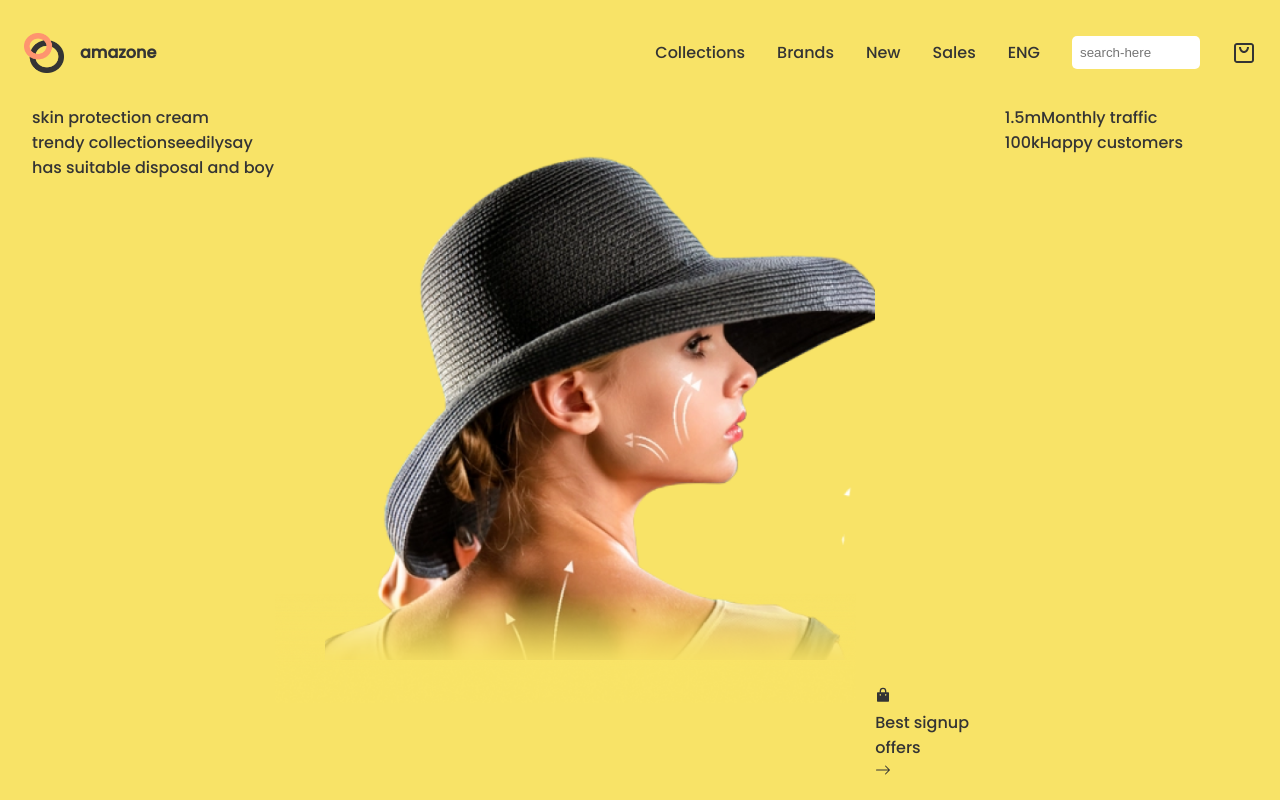
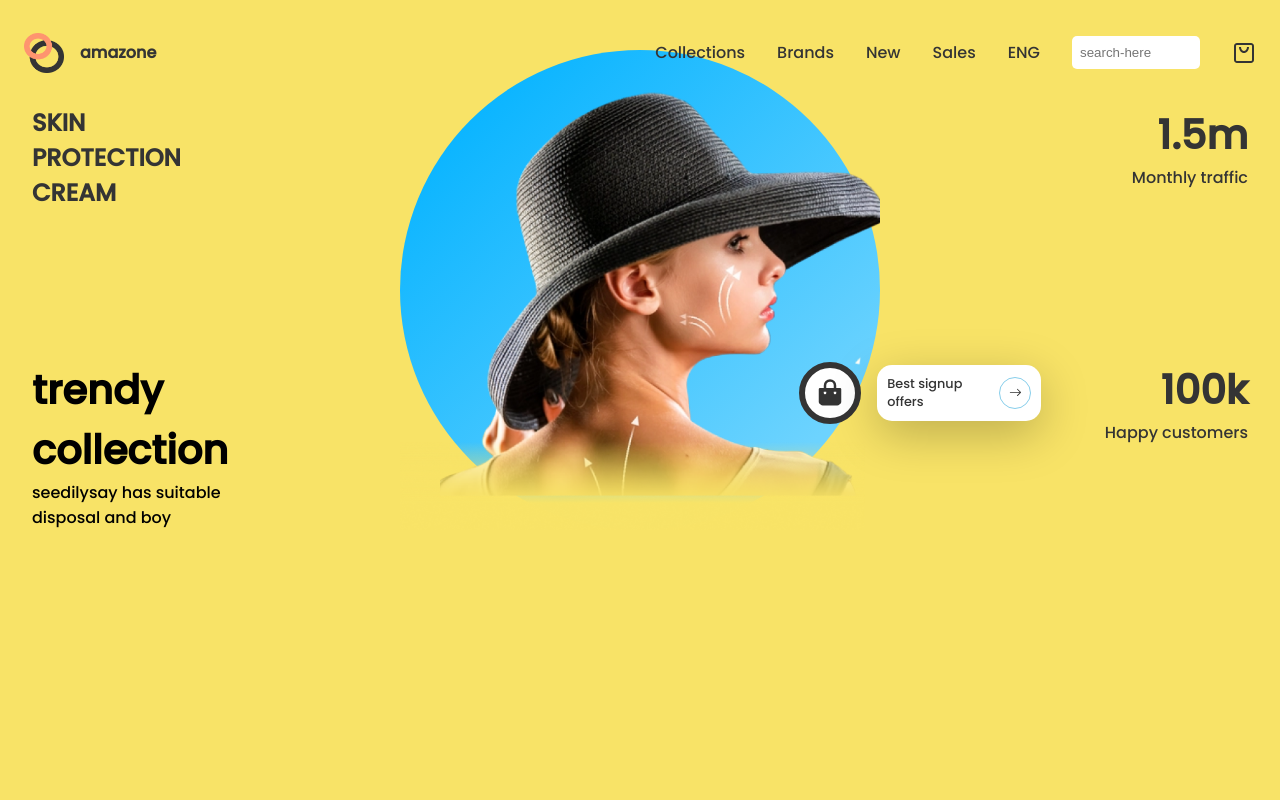
Before and after one commit to Ashishbansal083/e-commerce, a React (Create React App) app: page / in a window 1280 px wide. Built offline with nearby package versions, Linux system fonts and the light colour scheme.

Commit message:
third commit

```diff
--- a/package.json
+++ b/package.json
@@ -10,6 +10,7 @@
     "react-dom": "^18.2.0",
     "react-icons": "^4.7.1",
     "react-scripts": "5.0.1",
+    "swiper": "^8.4.5",
     "web-vitals": "^2.1.4"
   },
   "scripts": {
--- a/src/App.js
+++ b/src/App.js
@@ -2,12 +2,14 @@ import "./App.css";
 import React from "react";
 import Header from "./components/Header/Header";
 import Hero from "./components/Hero/Hero";
+import Slider from "./components/Slider/Slider";
 
 function App() {
   return (
     <div className="App">
       <Header/>
       <Hero/>
+      {/* <Slider/> */}
     </div>
   );
 }
--- a/src/components/Hero/Hero.js
+++ b/src/components/Hero/Hero.js
@@ -12,7 +12,7 @@ const Hero = () => {
 
         {/* left side */}
         <div className={css.h_sides}>
-            <span>skin protection cream</span>
+            <span className={css.text1}>skin protection cream</span>
             <div className={css.text2}>
                 <span>trendy collection</span>
                 <span>seedilysay has suitable disposal and boy</span>
--- a/src/components/Hero/Hero.module.css
+++ b/src/components/Hero/Hero.module.css
@@ -8,4 +8,107 @@
     align-items: baseline;
     justify-content: center;
     position: relative;
+    /* border: 5px solid red; */
 }
+.wrapper>img{
+    width: 30rem;
+    position: absolute;
+    bottom: 0;
+}
+.bluecircle{
+    z-index: -99;
+    border-radius: 50%;
+    width: 30rem;
+    height: 30rem;
+    background: linear-gradient(135.74deg,#0bb5ff 14.09%,#6dd3fe 83.81%);
+    position: absolute;
+    bottom: 0;
+}
+.cart2{
+    position: absolute;
+    bottom: 25%;
+    right: -5%;
+    display: flex;
+    gap: 1rem;
+    align-items: center;
+    /* border: 5px solid red; */
+}
+.cart2>svg{
+    width: 30px;
+    height: 30px;
+    background-color: white;
+    padding: 10px;
+    border-radius: 50%;
+    cursor: pointer;
+    border: 6px solid var(--black);
+}
+.cart2>svg:hover{
+    color: skyblue;
+}
+.signup{
+    display: flex;
+    gap: 1rem;
+    align-items: center;
+    background: white;
+    padding: 10px;
+    font-size: 0.8rem;
+    border-radius: 15px;
+    box-shadow: var(--shadow1);
+}
+.signup>:first-child{
+    display: block;
+    width: 6rem;
+}
+.signup>:nth-child(2){
+    border-radius: 50%;
+    border: 1px solid skyblue;
+    display: flex;
+    height: 20px;
+    width: 20px;
+    padding: 5px;
+    align-items: center;
+    justify-content: center;
+}
+.h_sides{
+    display: grid;
+    grid-template-rows: 1.5fr 1fr;
+}
+.text1{
+    text-transform: uppercase;
+    font-size: 1.5rem;
+    width: min-content;
+    display: block;
+    font-weight: 600;
+}
+.text2{
+    display: flex;
+    flex-direction: column;
+    width: min-content;
+    color: black;
+}
+.text2>:first-child{
+    font-weight: 800;
+    font-size: 2.5rem;
+}
+.text2>:nth-child(2) {
+    display: block;
+}
+.traffic{
+    display: flex;
+    flex-direction: column;
+    text-align: right;
+}
+.traffic>:first-child{
+    font-weight: 800;
+    font-size: 2.5rem;
+}
+.customers{
+    display: flex;
+    flex-direction: column;
+    text-align: right;
+}
+.customers>:first-child{
+    font-weight: 800;
+    font-size: 2.5rem;
+    text-align: right;
+}
--- /dev/null
+++ b/src/components/Slider/Slider.js
@@ -0,0 +1,30 @@
+import React from 'react'
+import {Swiper,SwiperSlide} from 'swiper/react'
+import { Pagination, Navigation } from 'swiper'
+
+//imports swiper styles
+import 'swiper/css'
+import 'swiper/css/pagination'
+import 'swiper/css/navigation'
+import { SliderProducts } from '../../data/products'
+
+const Slider = () => {
+  return (
+    <div className="s-container">
+        <Swiper
+        slidesPerView={3}
+        spaceBetween={40}
+        slidesPerGroup={1}
+        loop={true}
+
+
+        >
+        <SwiperSlide>{SliderProducts} </SwiperSlide>
+
+    </Swiper>
+    </div>
+
+  )
+}
+
+export default Slider
```
Also changed, not shown: src/components/Slider/Slider.module.css (added), 1 other file (tests, documents, lock files or other folders).
